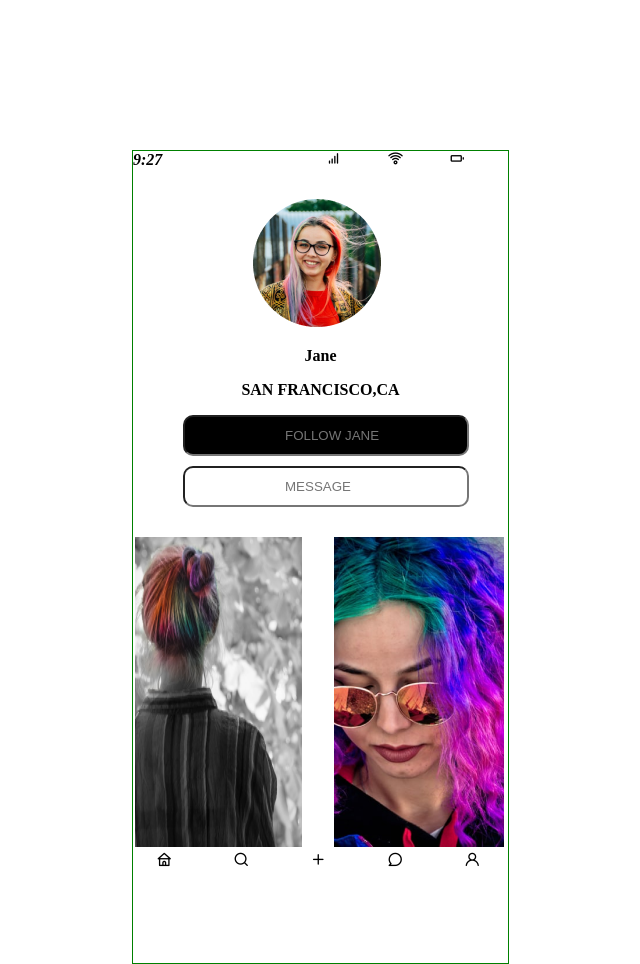
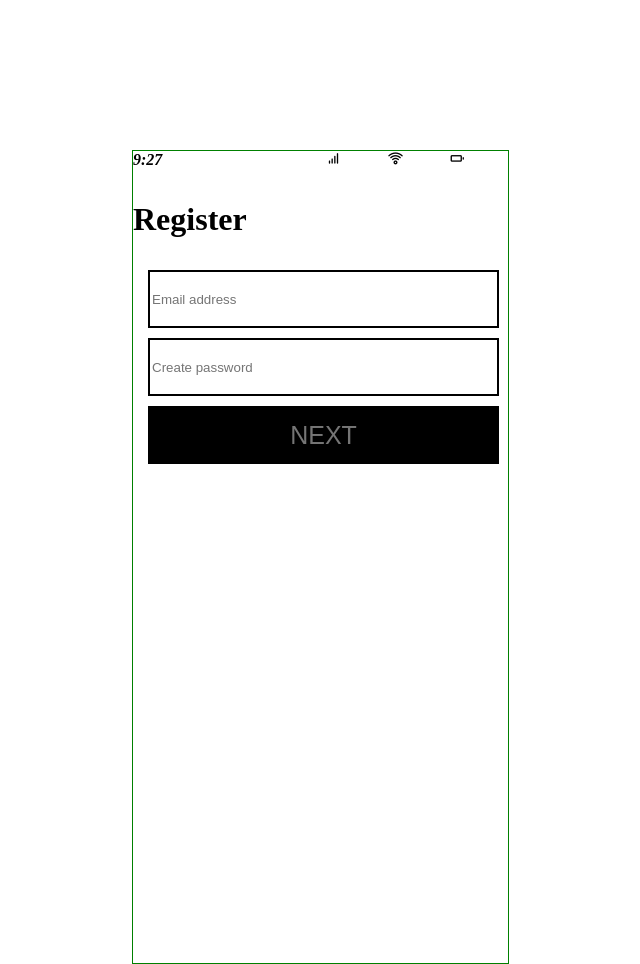
Before and after one commit to MariaKuryliak/FigmaHomeWork, a plain HTML site: page index.html in a window 1280 px wide. Shown: the whole page, without its empty margins (376-1016 px from the left). Drawn offline with nearby package versions, Linux system fonts and the light colour scheme.

Commit message:
fourth commit

```diff
--- a/index.html
+++ b/index.html
@@ -36,7 +36,7 @@
 <b>Rev Shawn</b>
 <p>Wanted to ask if you're available for a portrait<br>shoot next week.</p>
 <hr> -->
-<img src="Ellipse.png" alt="">
+<!-- <img src="Ellipse.png" alt="">
 <p style="text-align: center;"><b>Jane</b></p>
 <p style="text-align: center;"><b>SAN FRANCISCO,CA</b></p>
 
@@ -46,7 +46,16 @@
 <div class="pi">
     <img src="pic1.png" alt="" style="margin-left: 1px; margin-bottom: 5px;">
     <img src="pic.png" alt="" style="margin-left:0; margin-bottom: 5px;">
-</div>
+</div> -->
+
+  <p style="font-size: 32px;"><b>Register</b></p>
+  <input type="text" placeholder="Email address">
+  <input type="text" placeholder="Create password">
+   <input type="text" placeholder="NEXT" style="background-color: black;text-align: center; font-size: 25px;">
+
+
+
+
 <!-- <div class="il">
 
 </div> -->
@@ -73,6 +82,7 @@
 
 </div> -->
 
+<!--
 <div class="footer">
     <div class="uil" style="margin-left: 20px;">
             <i class="uil uil-home"></i>
@@ -81,7 +91,7 @@
             <i class="uil uil-comment"></i>
             <i class="uil uil-user"></i>
     </div>
-    </div>
+    </div> -->
 
 
 
--- a/style.css
+++ b/style.css
@@ -13,14 +13,17 @@
     background-color: red;
 } */
 input{
-    width: 180px;
-    height: 35px;
-    padding-left: 100px;
+    width: 343px;
+    height: 52px;
+    /* padding-left: 100px; */
     /* text-align: center; */
-    margin-left: 50px;
-    color:white;
-    background-color: black;
-    border-radius: 10px;
+    /* margin-left: 50px; */
+    /* color:white; */
+    /* background-color: black; */
+    /* border-radius: 10px; */
+    border: 2px solid black;
+    margin-left: 15px;
+    margin-bottom: 10px;
 }
 img{
     /* float: left; */
```
